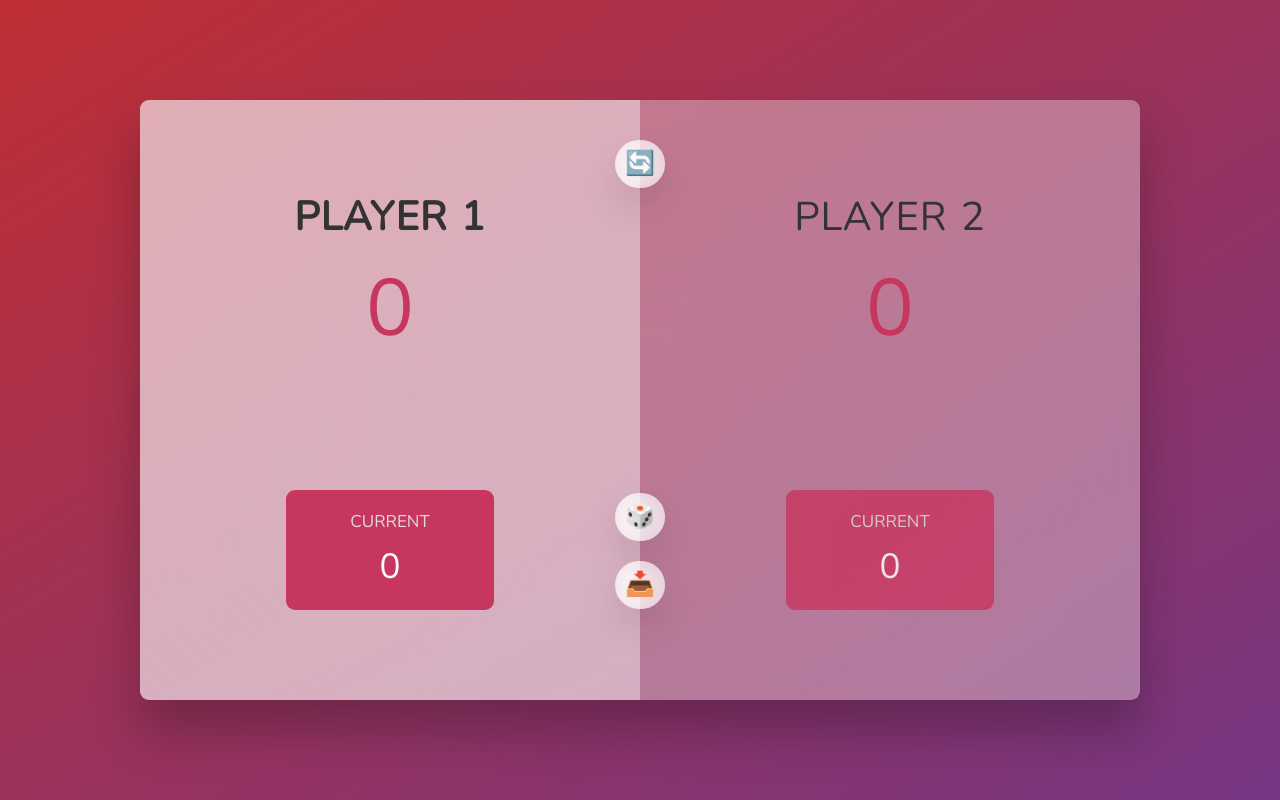
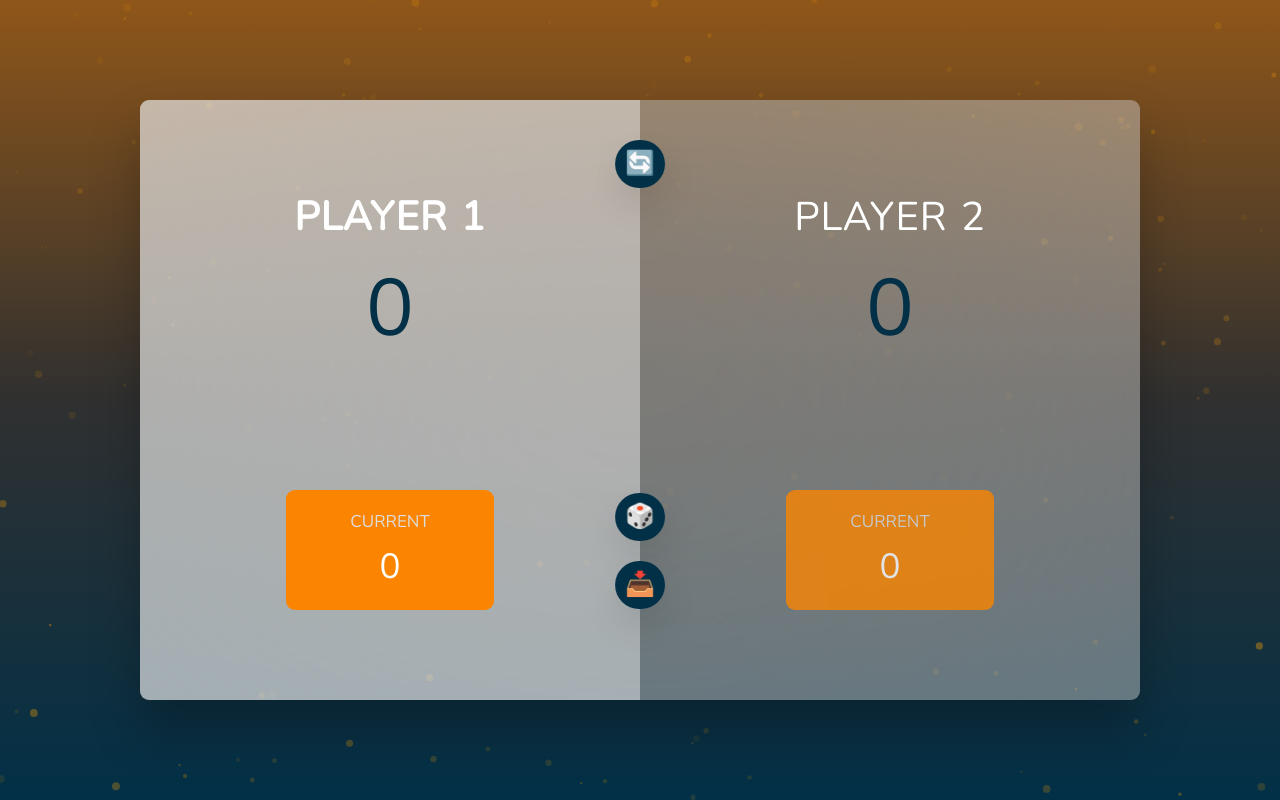
Before and after one commit to at47356/Roll-to-100, a plain HTML site: page index.html in a window 1280 px wide. Drawn offline with nearby package versions, Linux system fonts and the light colour scheme.

Commit message:
Add background and change colours

```diff
--- /dev/null
+++ b/animated-background.css
@@ -0,0 +1,30 @@
+/* Include this CSS code in animated-background.css or in your existing styles */
+
+body {
+    color: #fff;
+    margin: 0;
+    overflow: hidden;
+}
+
+.animated-background-container {
+    position: absolute;
+    top: 0;
+    left: 0;
+    width: 100%;
+    height: 100%;
+    pointer-events: none;
+    z-index: -1; /* Ensure the container doesn't interfere with content */
+}
+
+.large-header {
+    position: relative;
+    width: 100%;
+    height: 100%;
+    overflow: hidden;
+}
+
+#demo-canvas {
+    position: absolute;
+    top: 0;
+    left: 0;
+}
--- /dev/null
+++ b/animated-background.js
@@ -0,0 +1,95 @@
+// Include this JavaScript code in animated-background.js
+
+(function() {
+    var width, height, largeHeader, canvas, ctx, circles, target, animateHeader = true;
+
+    // Main
+    initHeader();
+    addListeners();
+
+    function initHeader() {
+        width = window.innerWidth;
+        height = window.innerHeight;
+        target = {x: 0, y: height};
+
+        largeHeader = document.querySelector('.large-header');
+        largeHeader.style.height = height + 'px';
+
+        canvas = document.getElementById('demo-canvas');
+        canvas.width = width;
+        canvas.height = height;
+        ctx = canvas.getContext('2d');
+
+        // create particles
+        circles = [];
+        for(var x = 0; x < width * 0.2; x++) {
+            var c = new Circle();
+            circles.push(c);
+        }
+        animate();
+    }
+
+    // Event handling
+    function addListeners() {
+        window.addEventListener('scroll', scrollCheck);
+        window.addEventListener('resize', resize);
+    }
+
+    function scrollCheck() {
+        if (document.body.scrollTop > height) animateHeader = false;
+        else animateHeader = true;
+    }
+
+    function resize() {
+        width = window.innerWidth;
+        height = window.innerHeight;
+        largeHeader.style.height = height + 'px';
+        canvas.width = width;
+        canvas.height = height;
+    }
+
+    function animate() {
+        if (animateHeader) {
+            ctx.clearRect(0, 0, width, height);
+            for (var i in circles) {
+                circles[i].draw();
+            }
+        }
+        requestAnimationFrame(animate);
+    }
+
+    // Canvas manipulation
+    function Circle() {
+        var _this = this;
+
+        // constructor
+        (function() {
+            _this.pos = {};
+            init();
+        })();
+
+        function init() {
+            _this.pos.x = Math.random() * width;
+            _this.pos.y = height + Math.random() * 100;
+            _this.alpha = 0.1 + Math.random() * 0.3;
+            _this.scale = 0.1 + Math.random() * 0.3;
+            _this.velocity = 1 + Math.random() * 2; // Adjusted velocity for slower movement
+        }
+
+        this.draw = function() {
+            if (_this.alpha <= 0) {
+                init();
+            }
+            _this.pos.y -= _this.velocity;
+            _this.alpha -= 0.0005;
+            ctx.beginPath();
+            ctx.arc(_this.pos.x, _this.pos.y, _this.scale * 10, 0, 2 * Math.PI, false);
+
+            // Use orange for the fill style
+            ctx.fillStyle = 'rgba(255, 165, 0,' + _this.alpha + ')';
+
+            ctx.fill();
+        };
+    }
+
+})();
--- a/index.html
+++ b/index.html
@@ -5,6 +5,7 @@
     <meta name="viewport" content="width=device-width, initial-scale=1.0" />
     <meta http-equiv="X-UA-Compatible" content="ie=edge" />
     <link rel="stylesheet" href="style.css" />
+    <link rel="stylesheet" href="animated-background.css">
     <title>Roll to 100</title>
   </head>
   <body>
@@ -31,6 +32,19 @@
       <button class="btn btn--roll">🎲<span class="appear">Roll dice</span></button>
       <button class="btn btn--hold">📥<span class="appear">Hold</span></button>
     </main>
+
+    <div class="animated-background-container">
+      <div class="container demo-2">
+          <div class="content">
+              <div id="large-header" class="large-header">
+                  <canvas id="demo-canvas"></canvas>
+                  <h1 class="main-title"></h1>
+              </div>
+          </div>
+      </div>
+    </div>
+
     <script src="script.js"></script>
+    <script src="animated-background.js"></script>
   </body>
 </html>
--- a/script.js
+++ b/script.js
@@ -10,6 +10,7 @@ const dicePic = document.querySelector('.dice');
 const newGameBtn = document.querySelector('.btn--new');
 const rollDiceBtn = document.querySelector('.btn--roll');
 const holdBtn = document.querySelector('.btn--hold');
+let playing = true;
 let roll;
 let currentPlayer = 0;
 let counter = 0;
@@ -18,6 +19,7 @@ let totalPlayer1 = 0;
 
 const playerScores = [currentScore0, currentScore1];
 const player = [player0, player1];
+const totalScores = [totalPlayer0, totalPlayer1];
 
 const playerSwitch = () => {
     counter = 0;
@@ -27,7 +29,14 @@ const playerSwitch = () => {
     player[currentPlayer].classList.toggle('player--active')
 }
 
+const togglePlayerStatus = () => {
+    player[currentPlayer].classList.toggle('player--active');
+    player[currentPlayer].classList.add('player--winner');
+};
+
 const newGameFunc = () => {
+    playing = true;
+    counter = 0
     totalPlayer0 = 0;
     totalPlayer1 = 0;
     totalScore0.textContent = '0';
@@ -35,13 +44,26 @@ const newGameFunc = () => {
     totalScore1.textContent = '0';
     currentScore1.textContent = '0';
 
-    if (player[1].classList.contains('player--active')) {
-        player[1].classList.remove('player--active');
-        player[0].classList.add('player--active')
+    for (let i = 0; i < player.length; i++) {
+        if (player[i].classList.contains('player--winner')) {
+            player[i].classList.remove('player--winner');
+        }
+
+        if (player[i].classList.contains('player--active')) {
+            player[i].classList.remove('player--active');
+        }
     }
+
+    // Add 'player--active' class to the first player
+    player[0].classList.add('player--active');
 }
 
+
 const rollDiceFunc = () => {
+    if (!playing) {
+        return;
+    }
+
     roll = Math.trunc(Math.random() * 6) + 1;
     counter += roll;
 
@@ -49,23 +71,40 @@ const rollDiceFunc = () => {
     dicePic.src = `dice-${roll}.png`;
 
     if (roll == 1) {
-        playerSwitch()
+        playerSwitch();
     } else {
         playerScores[currentPlayer].textContent = counter;
     }
 }
 
+
 const holdFunc = () => {
+    if (!playing) {
+        return; // Exit the function if playing is false
+    }
+
     if (currentPlayer == 0) {
         totalPlayer0 += counter;
-        totalScore0.textContent = totalPlayer0
-        playerSwitch()
+        totalScore0.textContent = totalPlayer0;
+        if (totalPlayer0 >= 20) {
+            playing = false;
+            togglePlayerStatus();
+        } else {
+            playerSwitch();
+        }
     } else {
         totalPlayer1 += counter;
-        totalScore1.textContent = totalPlayer1
-        playerSwitch()
+        totalScore1.textContent = totalPlayer1;
+        if (totalPlayer1 >= 20) {
+            playing = false;
+            togglePlayerStatus();
+        } else {
+            playerSwitch();
+        }
     }
 }
+
+
 
 rollDiceBtn.addEventListener('click', rollDiceFunc);
 holdBtn.addEventListener('click', holdFunc);
--- a/style.css
+++ b/style.css
@@ -16,11 +16,12 @@ body {
   font-weight: 400;
   height: 100vh;
   color: #333;
-  background-image: linear-gradient(to top left, #753682 0%, #bf2e34 100%);
+  background-image: linear-gradient( #8f5619 , #303030 , #023047 ); /* was to top left*/
   display: flex;
   align-items: center;
   justify-content: center;
 }
+
 
 .hidden {
   visibility: hidden;
@@ -63,7 +64,7 @@ main {
 .score {
   font-size: 8rem;
   font-weight: 300;
-  color: #c7365f;
+  color: #023047;
   margin-bottom: auto;
 }
 
@@ -82,7 +83,7 @@ main {
 }
 
 .current {
-  background-color: #c7365f;
+  background-color: #fb8500;
   opacity: 0.8;
   border-radius: 9px;
   color: #fff;
@@ -108,7 +109,7 @@ main {
   position: absolute;
   left: 50%;
   transform: translateX(-50%);
-  color: #444;
+  color: #ffffff;
   background: none;
   border: none;
   font-family: inherit;
@@ -119,7 +120,7 @@ main {
   transition: all 0.2s;
 
   background-color: white;
-  background-color: rgba(255, 255, 255, 0.6);
+  background-color: #023047;
   backdrop-filter: blur(10px);
 
   padding: 0.7rem 1rem;
@@ -154,8 +155,8 @@ main {
 
 .appear {
   max-width: 0;
-  -webkit-transition: max-width 0.5s;
-  transition: max-width 0.5s;
+  -webkit-transition: max-width 0.3s;
+  transition: max-width 0.3s;
   display: inline-block;
   vertical-align: middle;
   white-space: nowrap;
@@ -179,10 +180,10 @@ main {
 }
 
 .player--winner {
-  background-color: #2f2f2f;
+  background-color: #8ecae6;
 }
 
 .player--winner .name {
   font-weight: 700;
-  color: #c7365f;
+  color: #023047;
 }
```
